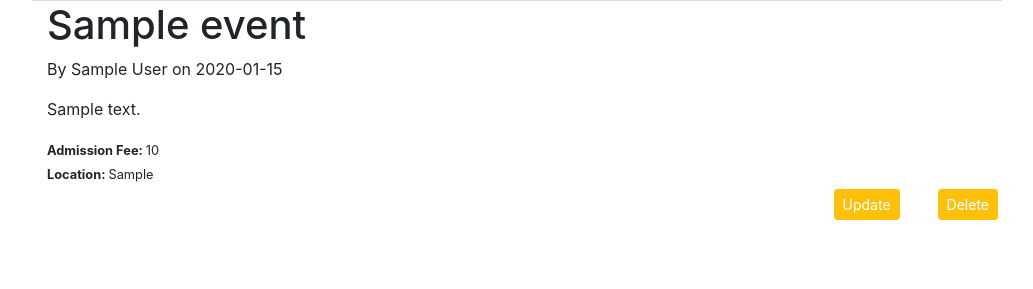
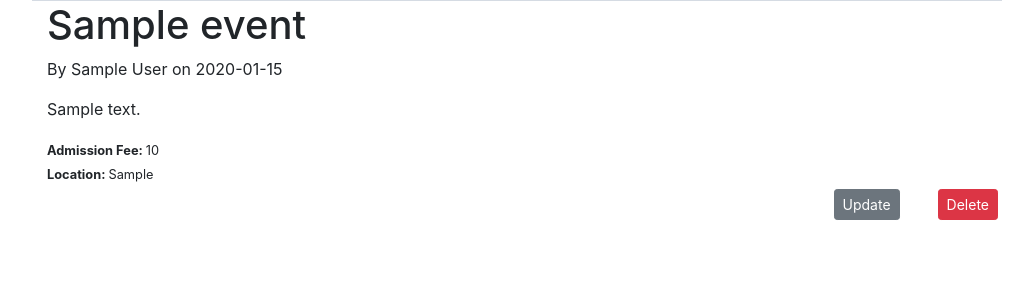
Before and after one commit to devdsd/ProjectHap, a Flask app: page /event/1 in a window 1280 px wide. Shown: the part 349-638 px from the top of the page, without its empty margins (123-1156 px from the left). Run offline with Flask 2, Linux system fonts and the light colour scheme; a user stored in the database is signed in; tables that the repository leaves empty hold one stand-in row (values such as "Sample post"); grey boxes marked "Sample" are stand-in pictures; some libraries are stand-ins or nearby versions.

Commit message:
Delete Button turned RED!

```diff
--- a/hap/routes.py
+++ b/hap/routes.py
@@ -25,7 +25,7 @@ def save_picture(form_picture):
 def home():
     if current_user.is_authenticated:
         formTwo = CreateEventForm()
-        events = Events.query.all()
+        events = Events.query.order_by(Events.dateCreated.desc())
         if formTwo.validate_on_submit():
             picture_file = ""
             if formTwo.imageFile.data:
@@ -128,13 +128,6 @@ def account(username):
         createdEventsCount = Events.query.filter_by(user_id=user.id).count()
         return render_template("account.html", title="Account", user=user, events=events, homeNavbarLogoBorderBottom="white", profileNavbarLogoBorderBottom="#FFC000", profilePic=profilePic, createdEventsCount=createdEventsCount, navbarCreatedEventsUnderline="underline")
 
-# @app.route('/account', methods=['GET', 'POST'])
-# @login_required
-# def account():
-#     profilePic = url_for("static", filename="images/" + current_user.image_file)
-#     events = Events.query.filter_by(user_id=current_user.id).all()
-#     myEventsCount = Events.query.filter_by(user_id=current_user.id).count()
-#     return render_template("account.html", title="Account", events=events, homeNavbarLogoBorderBottom="white", profileNavbarLogoBorderBottom="#FFC000", profilePic=profilePic, myEventsCount=myEventsCount, navbarMyEventsUnderline="underline")
 
 @app.route("/<username>/myevents")
 @login_required
--- a/hap/templates/account.html
+++ b/hap/templates/account.html
@@ -106,9 +106,9 @@
                                                         Are you sure you want to delete your event?
                                                     </div>
                                                     <div class="modal-footer">
-                                                        <button type="button" class="btn btn-outline-warning btn-sm m-1" id="accountdeleteEvent-CloseModalBtn" data-dismiss="modal">Close</button>
+                                                        <button type="button" class="btn btn-outline-secondary btn-sm m-1" id="accountdeleteEvent-CloseModalBtn" data-dismiss="modal">Close</button>
                                                         <form action="{{ url_for("delete_event", event_id=event.id) }}" method="POST" onsubmit="return checkForm(this);">
-                                                            <input name="deleteBtn" class="btn btn-warning btn-sm m-1" type="submit" value="Delete" style="color:white;">
+                                                            <input name="deleteBtn" class="btn btn-danger btn-sm m-1" type="submit" value="Delete" style="color:white;">
                                                         </form>
                                                     </div>
                                                     </div>
--- a/hap/templates/event.html
+++ b/hap/templates/event.html
@@ -55,12 +55,12 @@
                     {% if event.user_id == current_user.id %}
                         <div class="row justify-content-end">
                             <div class="col-md-auto">
-                                <a href="{{ url_for("update_event", event_id=event.id) }}"><button type="button" class="btn btn-warning btn-sm m-1" style="color:white;">
+                                <a href="{{ url_for("update_event", event_id=event.id) }}"><button type="button" class="btn btn-secondary btn-sm m-1" style="color:white;">
                                     Update
                                 </button></a>
                             </div>
                             <div class="col-md-auto">
-                                <button type="button" class="btn btn-warning btn-sm m-1" data-toggle="modal" data-target="#deleteModal" style="color:white;">
+                                <button type="button" class="btn btn-danger btn-sm m-1" data-toggle="modal" data-target="#deleteModal" style="color:white;">
                                     Delete
                                 </button>
                                 <div class="modal fade" id="deleteModal" tabindex="-1" role="dialog" aria-labelledby="deleteModalLabel" aria-hidden="true">
@@ -76,9 +76,9 @@
                                             Are you sure you want to delete your event?
                                         </div>
                                         <div class="modal-footer">
-                                            <button id="homeDeleteEvent-closeModalBtn" type="button" class="btn btn-outline-warning btn-sm m-1" data-dismiss="modal">Close</button>
+                                            <button id="homeDeleteEvent-closeModalBtn" type="button" class="btn btn-outline-secondary btn-sm m-1" data-dismiss="modal">Close</button>
                                             <form action="{{ url_for("delete_event", event_id=event.id) }}" method="POST" onsubmit="return checkForm(this);">
-                                                <input name="deleteBtn" class="btn btn-warning btn-sm m-1" type="submit" value="Delete" style="color:white;">
+                                                <input name="deleteBtn" class="btn btn-danger btn-sm m-1" type="submit" value="Delete" style="color:white;">
                                             </form>
                                         </div>
                                         </div>
```
Also changed, not shown: hap/forms.py (+0 -13 lines), hap/models.py (+0 -10 lines).
